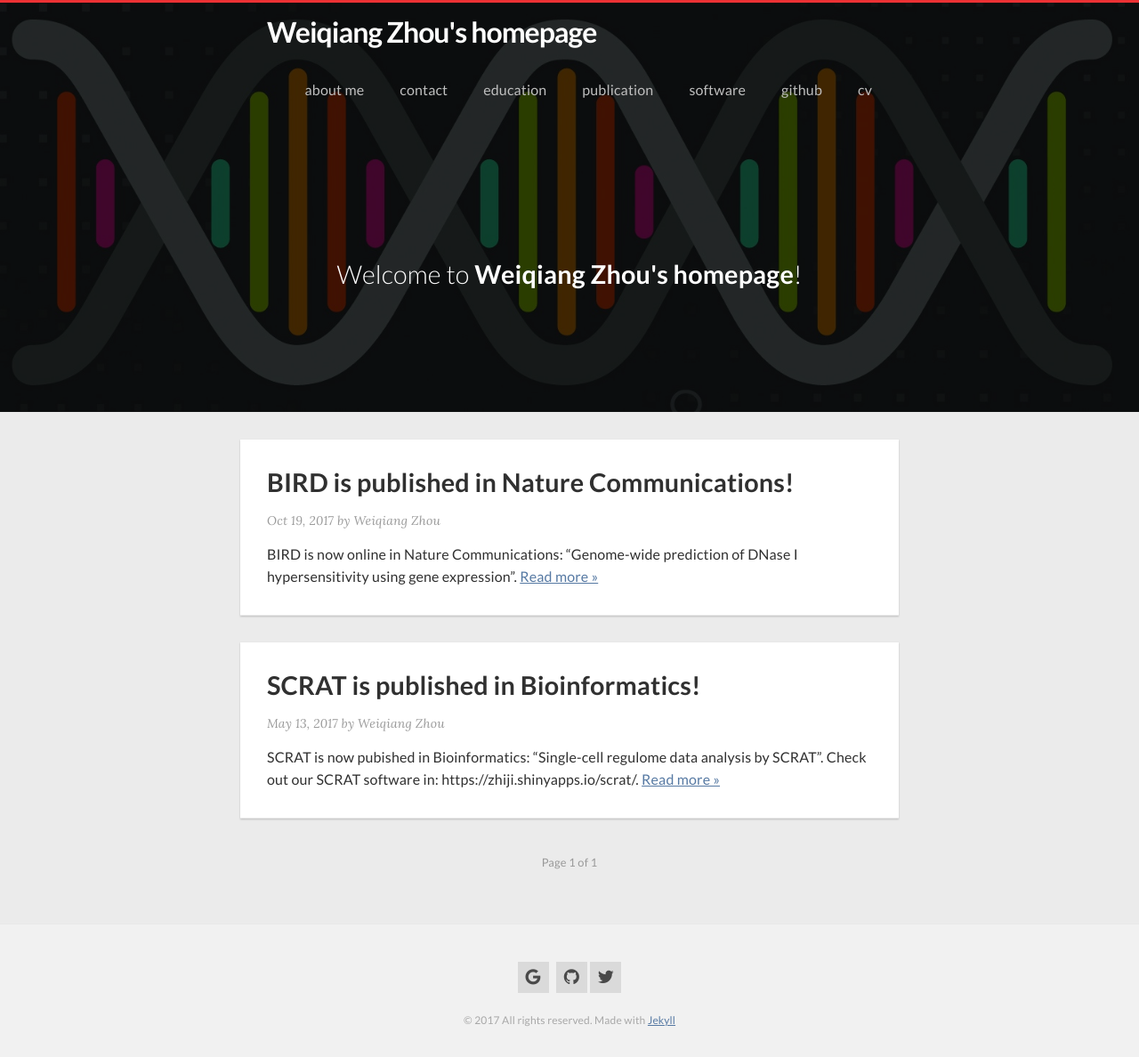
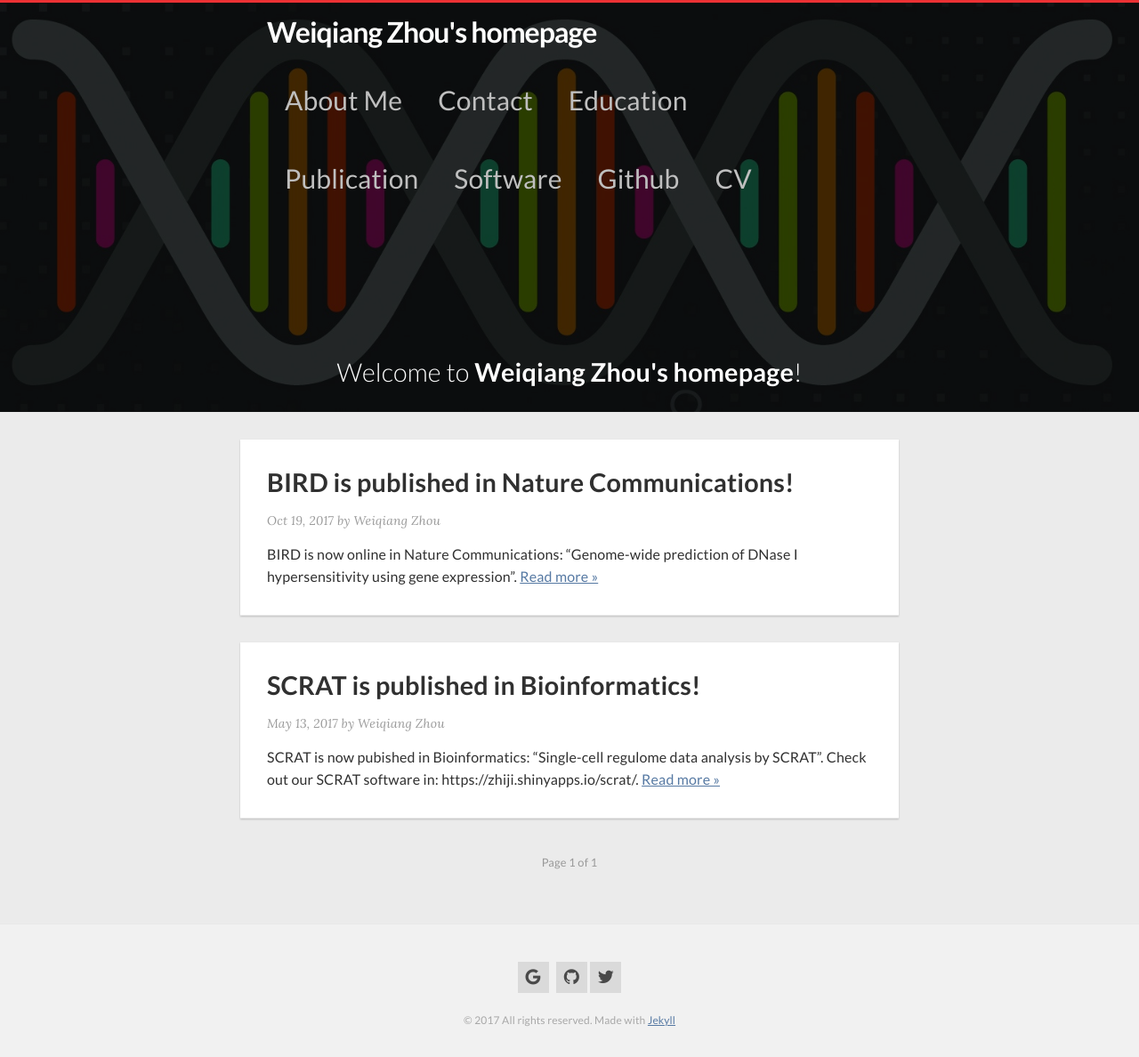
Before and after one commit to ILoveYouKen/ILoveYouKen.github.io, a Jekyll site: the page built from index.html, in a window 1280 px wide. Shown: the whole page at 89% size. Built offline with Jekyll 4.4.1, drawn with Linux system fonts in a browser that asks for light colours; nearby versions of some CDN libraries; the list of posts is cut into pages by our own code.

Commit message:
Update _layout.scss

```diff
--- a/_sass/_layout.scss
+++ b/_sass/_layout.scss
@@ -121,7 +121,8 @@
   li {
     padding: 20px;
     margin: 0;
-    text-transform: lowercase;
+    text-transform: none;
+    font-size: 30px;
     float: left;
     display: inline-block;
     @include transition(background .2s linear);
```
